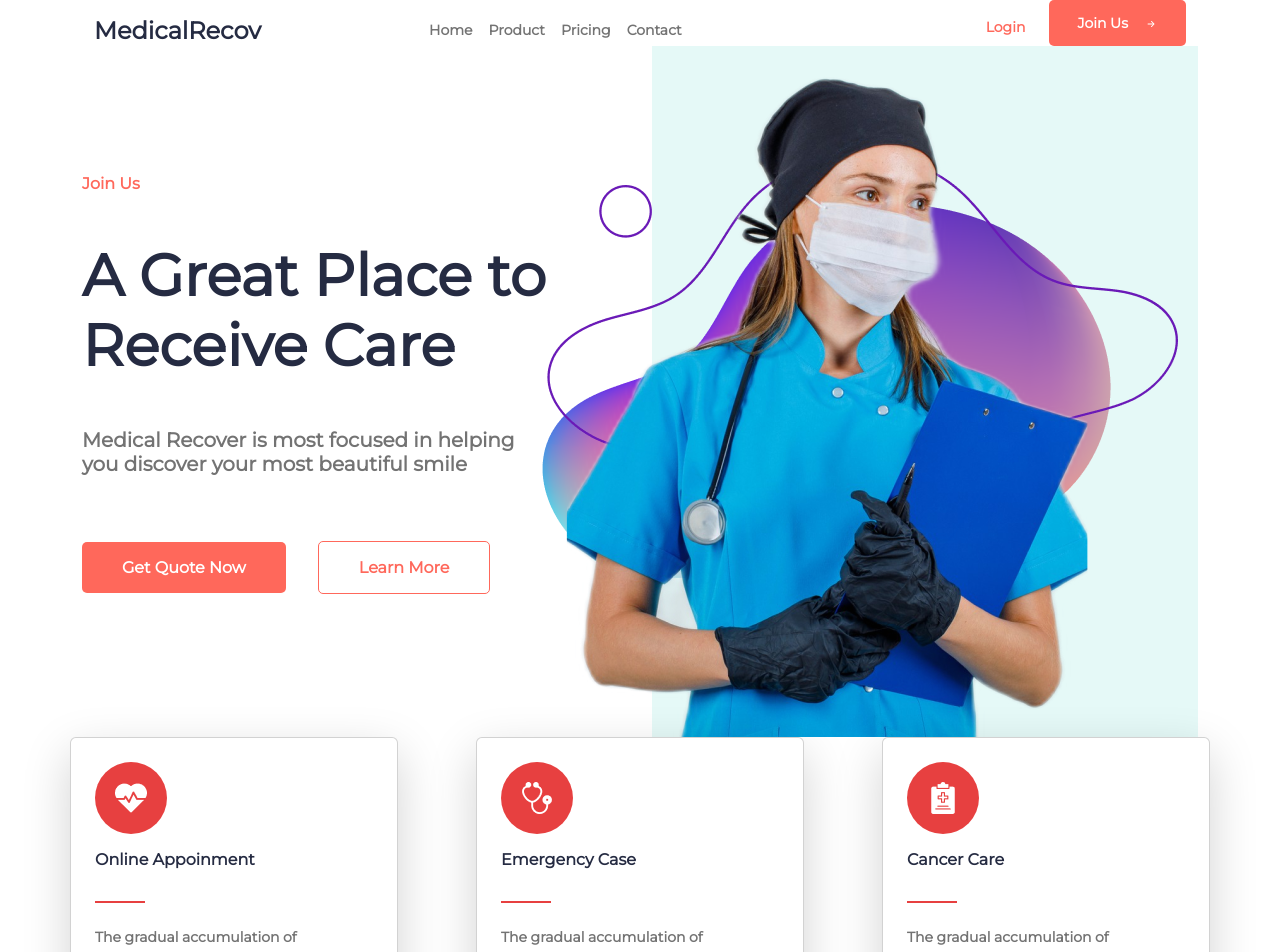
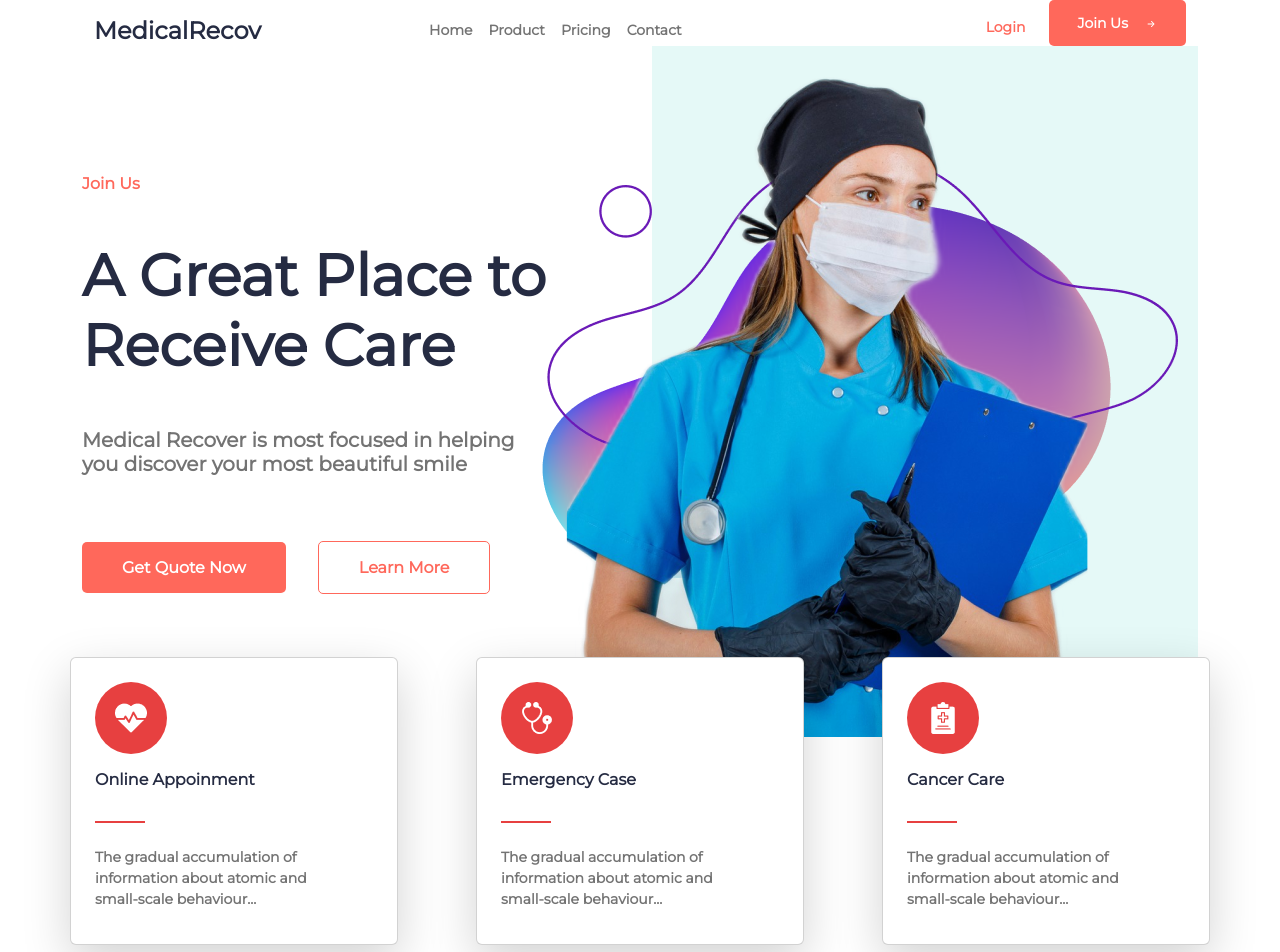
Before and after one commit to ranjankjha17/health_project, a React (Create React App) app: page / in a window 1280 px wide. Shown: the top 952 px of the page. Built offline with nearby package versions, Linux system fonts and the light colour scheme.

Commit message:
margin set

```diff
--- a/src/component/Services.jsx
+++ b/src/component/Services.jsx
@@ -32,7 +32,7 @@ const Services = () => {
         }
     ]
     return (
-        <div className='row z-index-2 d-flex justify-content-between mt-3 mt-lg-0 mt-xl-0' style={{marginTop:"-5rem",marginBottom:"5rem"}}>
+        <div className='row z-index-2 d-flex justify-content-between' style={{marginTop:"-5rem",marginBottom:"5rem"}}>
             {data.map((e) => (
                 <div className='card col-12 col-lg-4 col-xl-4 shadow-md shadow-lg mb-3' key={e.id}>
                     <div className='circle'>
```
